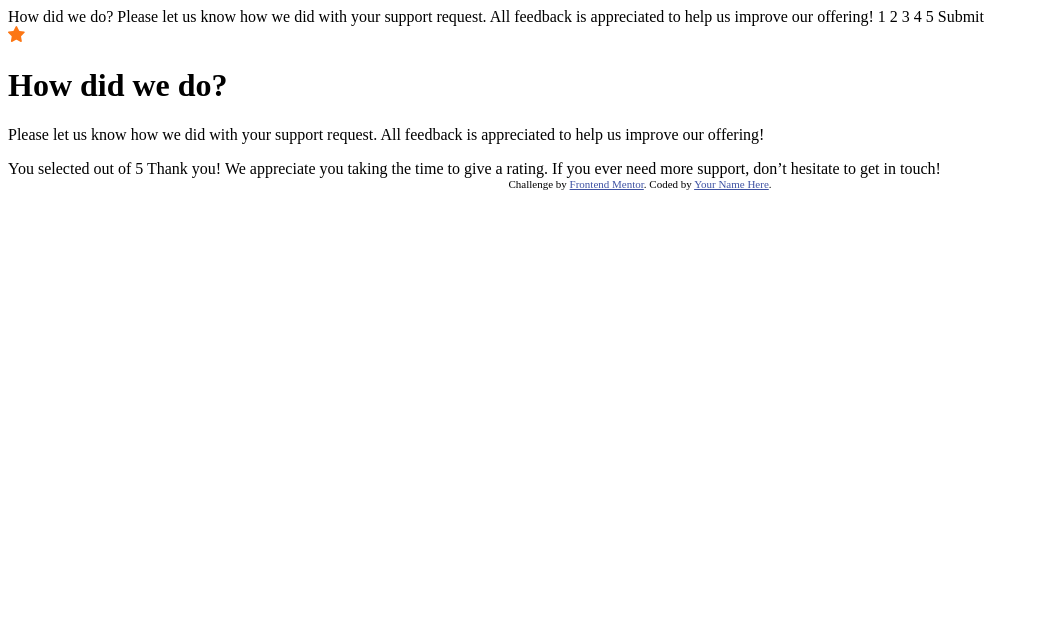
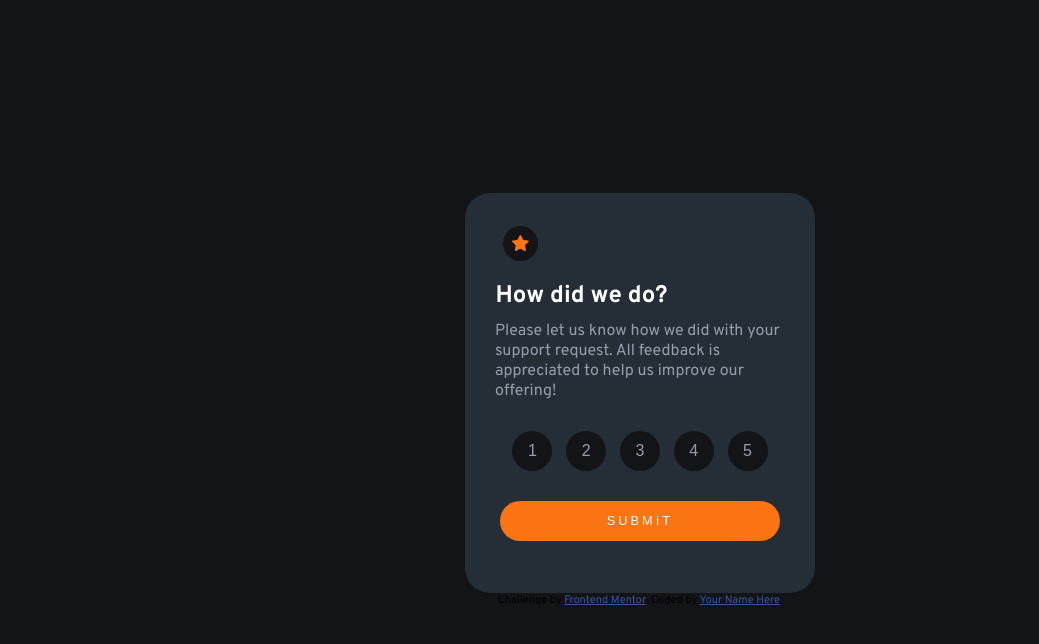
Before and after one commit to riteshshukladev/interactive-rating-component-main, a plain HTML site: page index.html in a window 1280 px wide. Shown: the whole page, without its empty margins (0-1039 px from the left). Drawn offline with Linux system fonts and the light colour scheme.

Commit message:
Done with the first card

```diff
--- a/index.html
+++ b/index.html
@@ -10,50 +10,44 @@
 
   <title>Frontend Mentor | Interactive rating component</title>
 
-  <!-- Feel free to remove these styles or customise in your own stylesheet 👍 -->
-  <style>
-    .attribution {
-      font-size: 11px;
-      text-align: center;
-    }
-
-    .attribution a {
-      color: hsl(228, 45%, 44%);
-    }
-  </style>
+<!-- font -->
+<link rel="preconnect" href="https://fonts.googleapis.com">
+<link rel="preconnect" href="https://fonts.gstatic.com" crossorigin>
+<link href="https://fonts.googleapis.com/css2?family=Overpass:wght@400;700&display=swap" rel="stylesheet">
+<!-- CSS -->
+<link rel="stylesheet" href="style.css">
 </head>
 
 <body>
 
   <!-- Rating state start -->
 
-  How did we do?
-
-  Please let us know how we did with your support request. All feedback is appreciated
-  to help us improve our offering!
-
-  1 2 3 4 5
-
-  Submit
-
   <!-- Rating state end -->
 
   <div class="main-container">
-    <img src="/images/icon-star.svg" alt="" class="image">
+    <div class="star">
+    <img src="/images/icon-star.svg" alt="">
+    </div>
     <h1 class="main-heading">How did we do?</h1>
     <p class="main-paragraph"> Please let us know how we did with your support request. All feedback is appreciated
       to help us improve our offering!</p>
-
+    <div class="buttons-container">
+      <button class="btn first">1</button>
+      <button class="btn second">2</button>
+      <button class="btn third">3</button>
+      <button class="btn fourth">4</button>
+      <button class="btn fifth">5</button>
     </div>
+    <button class="submit-button">submit</button>
   </div>
   <!-- Thank you state start -->
 
-  You selected <!-- Add rating here --> out of 5
+  <!-- You selected Add rating here out of 5 -->
 
-  Thank you!
+  <!-- Thank you!
 
   We appreciate you taking the time to give a rating. If you ever need more support,
-  don’t hesitate to get in touch!
+  don’t hesitate to get in touch! -->
 
   <!-- Thank you state end -->
 
--- a/style.css
+++ b/style.css
@@ -0,0 +1,109 @@
+:root{
+--White: hsl(0, 0%, 100%);
+--Light_Grey: hsl(217, 12%, 63%);
+--Medium_Grey: hsl(216, 12%, 54%);
+--Dark_Blue: hsl(213, 19%, 18%);
+--Very_Dark_Blue: hsl(216, 12%, 8%);
+--Orange: hsl(25, 97%, 53%);
+}
+
+.attribution {
+  font-size: 11px;
+  text-align: center;
+}
+
+.attribution a {
+  color: hsl(228, 45%, 44%);
+}
+*{
+    margin: 0;
+    padding: 0;
+    box-sizing: border-box;
+
+}
+
+body{
+    font-family: 'Overpass', sans-serif;
+    background-color: var(--Very_Dark_Blue);
+    height: 100vh;
+    width: 100vw;
+    display: flex;
+    flex-direction: column;
+    align-items: center;
+    justify-content: center;
+
+}
+.main-container{
+    display: flex;
+    flex-direction: column;
+    align-items: center;
+    justify-content: center;
+   height: 400px;
+   width: 350px;
+    background-color: var(--Dark_Blue);
+   padding: 30px;
+   border-radius: 25px;
+}
+.star{
+ position: relative;
+ bottom: 20px;
+    right: 120px;
+    background-color: var(--Very_Dark_Blue);
+    height: 35px;
+    width: 35px;
+    display: flex;
+    align-items: center;
+    justify-content: center;
+    border-radius: 50%;
+  }
+  .main-heading{
+    color: var(--White);
+    font-size: 1.5rem;
+    font-weight: 700;
+    margin-bottom: 10px;
+   margin-right: 117px;
+  }
+  .main-paragraph{
+    color: var(--Light_Grey);
+    font-size: 1rem;
+    font-weight: 400;
+    margin-bottom: 20px;
+
+  }
+  .btn{
+  font-size: 1rem;
+  font-weight: 400;
+  background-color: var(--Very_Dark_Blue);
+  margin: 10px 5px;
+
+    height: 40px;
+    width: 40px;
+    color: var(--Light_Grey);
+    border-radius: 50%;
+    border: none;
+    outline: none;
+    cursor: pointer;
+  }
+  .btn:hover{
+    background-color: var(--Orange);
+    color: var(--Very_Dark_Blue);
+  }
+  .submit-button{
+    margin-top: 20px;
+    background-color: var(--Orange);
+    color: var(--White);
+    font-size: 0.8rem;
+    text-transform: uppercase;
+    font-weight: 400;
+    height: 40px;
+    width: 280px;
+    border-radius: 50px;
+    border: none;
+    outline: none;
+    cursor: pointer;
+    letter-spacing: 3px;
+  }
+  .submit-button:hover{
+    background-color: var(--White);
+    color: var(--Orange);
+  }
```
